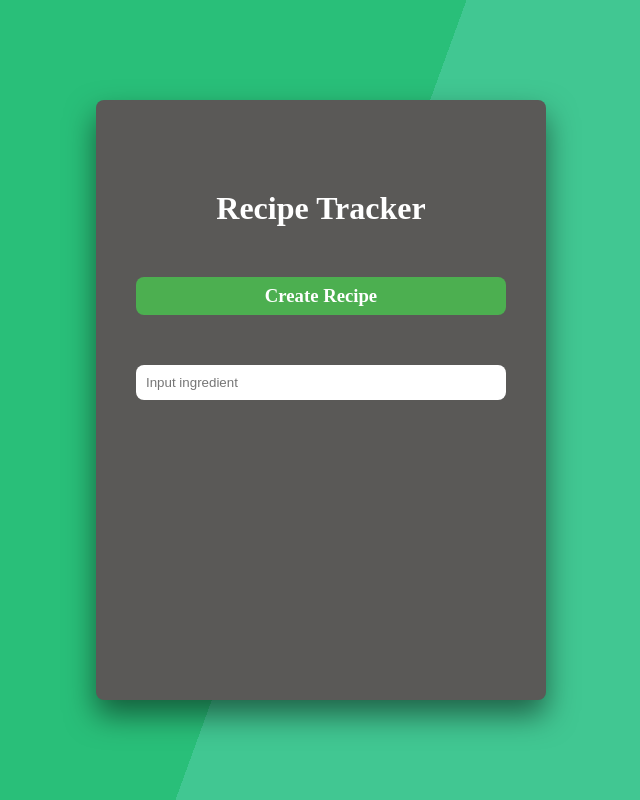
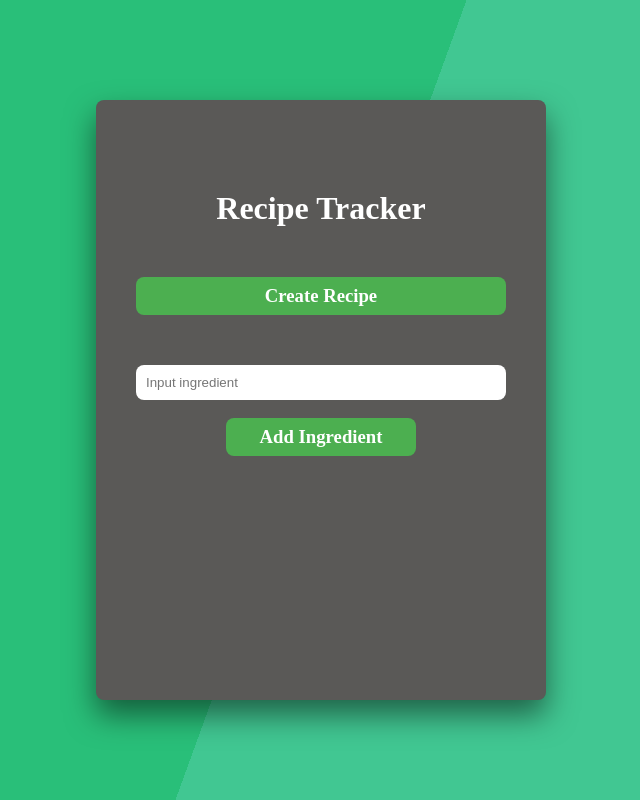
Before and after one commit to MelissaAstbury/Recipe-Tracker-React, a React (Create React App) app: page / in a window 1280 px wide. Shown: the whole page, without its empty margins (319-959 px from the left). Built offline with nearby package versions, Linux system fonts and the light colour scheme.

Commit message:
mapped through the ingredient to return each single item below the input button

```diff
--- a/src/App.js
+++ b/src/App.js
@@ -3,7 +3,7 @@ import React from "react";
 import "./App.scss";
 
 import Header from "./Components/Header/Header";
-import CreateRecipe from "./Components/CreateRecipe/CreateRecipe";
+import CreateRecipe from "./Components/CreateRecipeButton/CreateRecipe";
 import RecipeForm from "./Components/RecipeForm/RecipeForm";
 
 function App() {
--- a/src/Components/RecipeForm/RecipeForm.js
+++ b/src/Components/RecipeForm/RecipeForm.js
@@ -1,17 +1,39 @@
-import React from "react";
+import React, { useState } from "react";
 
 import "./RecipeForm.scss";
 
 const RecipeForm = () => {
+  const [input, setInput] = useState("");
+  const [ingredient, setIngredient] = useState([]);
+
+  const onClick = () => {
+    setIngredient([...ingredient, input]);
+    setInput("");
+  };
+
   return (
+    <>
       <form className="food-input">
         <input
           type="text"
           className="food-input"
           placeholder="Input ingredient"
           required
+          onChange={(e) => {
+            setInput(e.target.value);
+          }}
         />
+        <br />
+        <div>
+          <div className="btn">
+            <h3 onClick={onClick}>Add Ingredient</h3>
+          </div>
+        </div>
+        {ingredient.map((item) => {
+          return <p>{item}</p>;
+        })}
       </form>
+    </>
   );
 };
 
--- a/src/Components/RecipeForm/RecipeForm.scss
+++ b/src/Components/RecipeForm/RecipeForm.scss
@@ -1,3 +1,19 @@
+.btn {
+  background-color: #4caf50;
+  border: none;
+  border-radius: 8px;
+  color: white;
+  padding: 8px 34px;
+  text-align: center;
+  text-decoration: none;
+  font-size: 16px;
+  cursor: pointer;
+
+  &:hover {
+    opacity: 80%;
+  }
+}
+
 .food-input {
   display: flex;
   flex-direction: column;
@@ -12,5 +28,5 @@
   border-radius: 8px;
   border: 0px solid;
   text-align: left;
-  cursor: pointer;
+  // cursor: pointer;
 }
```
Also changed, not shown: src/Components/CreateRecipeButton/CreateRecipe.js (renamed from src/Components/CreateRecipe/CreateRecipe.js), src/Components/CreateRecipeButton/CreateRecipe.scss (renamed from src/Components/CreateRecipe/CreateRecipe.scss). Lines whose indentation alone changed are shown as unchanged.
